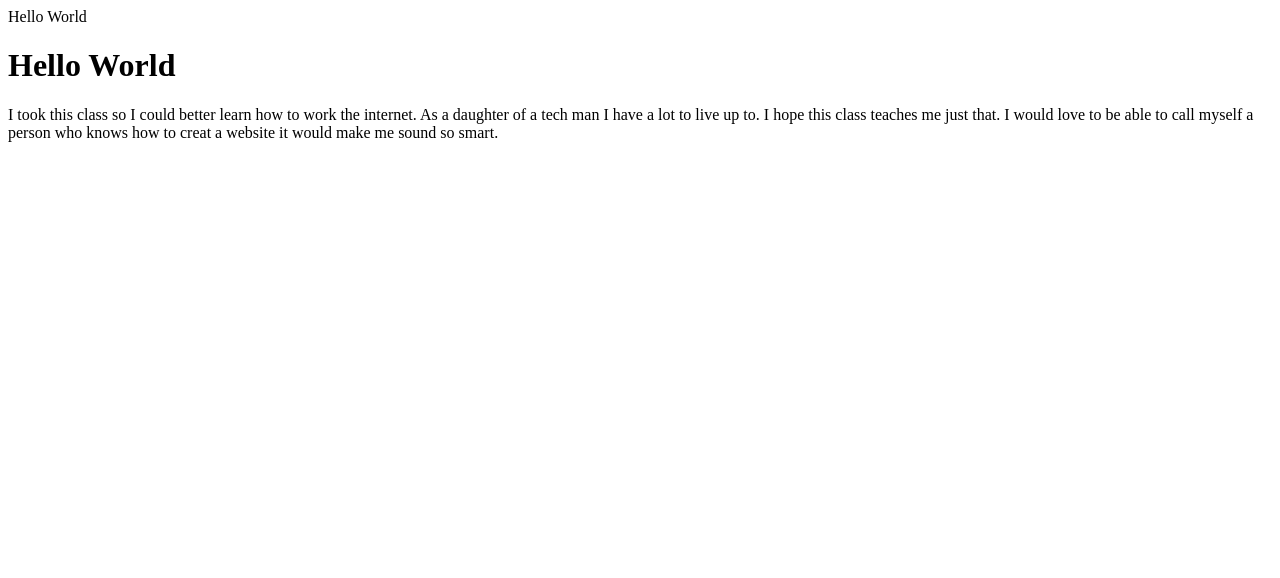
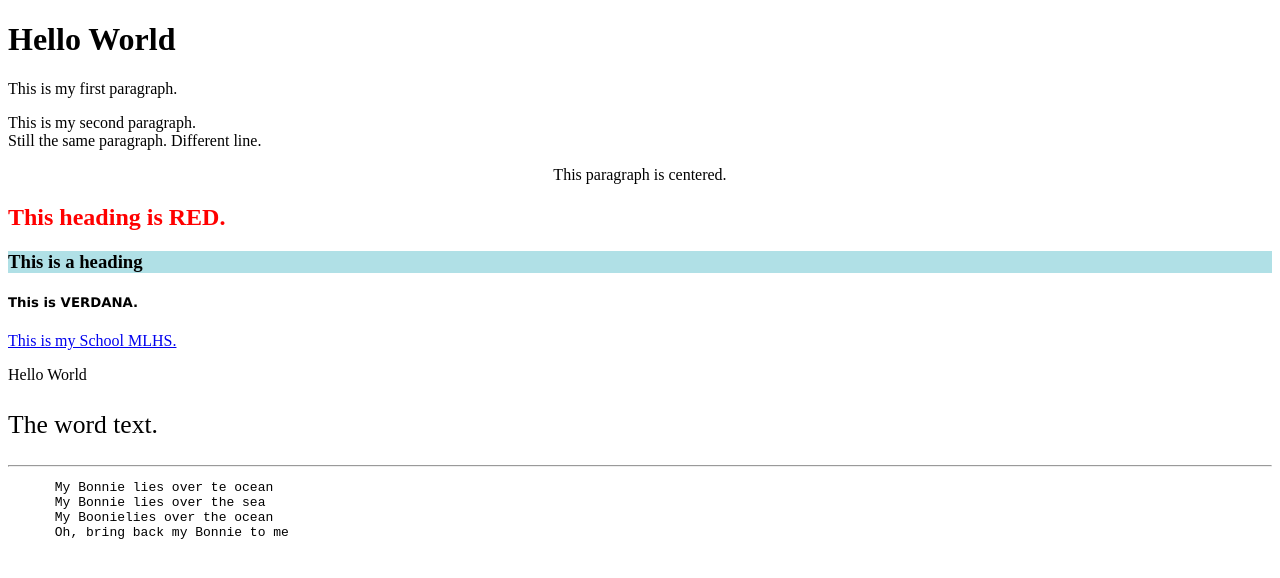
Before and after one commit to Rahmlowc/HelloWorld, a plain HTML site: page index.html in a window 1280 px wide. Drawn offline with Linux system fonts and the light colour scheme.

Commit message:
Update index.html
Copied my plunker

```diff
--- a/index.html
+++ b/index.html
@@ -1,8 +1,23 @@
-Hello World
 <!DOCTYPE html>
 <html>
-<body>
-  <h1>Hello World</h1>
-  <p>I took this class so I could better learn how to work the internet. As a daughter of a tech man I have a lot to live up to. I hope this class teaches me just that. I would love to be able to call myself a person who knows how to creat a website it would make me sound so smart.</p></html>
+  <body>
+    <h1>Hello World</h1>
+    <p>This is my first paragraph.</p>
+    <p>This is my second paragraph.<br>Still the same paragraph. Different line. </p>
+    <p style="text-align:center;">This paragraph is centered.</p>
+    <h2 style="color:red;">This heading is RED.</h2>
+    <h3 style="background-color:powderblue;">This is a heading</h3>
+    <h5 style="font-family:verdana;">This is VERDANA.</h5>
+    <a href="http://www.mlhslancers.org/default.asp?sec_id=180015619">This is my School MLHS.</a>
+    <p title="HELLO">Hello World</p>
+    <p style="font-size:160%;">The word text.</p>
+    <hr>
+    <pre>
+      My Bonnie lies over te ocean
+      My Bonnie lies over the sea
+      My Boonielies over the ocean
+      Oh, bring back my Bonnie to me
+      </pre>
+    </pre>
   </body>
 </html>
```
